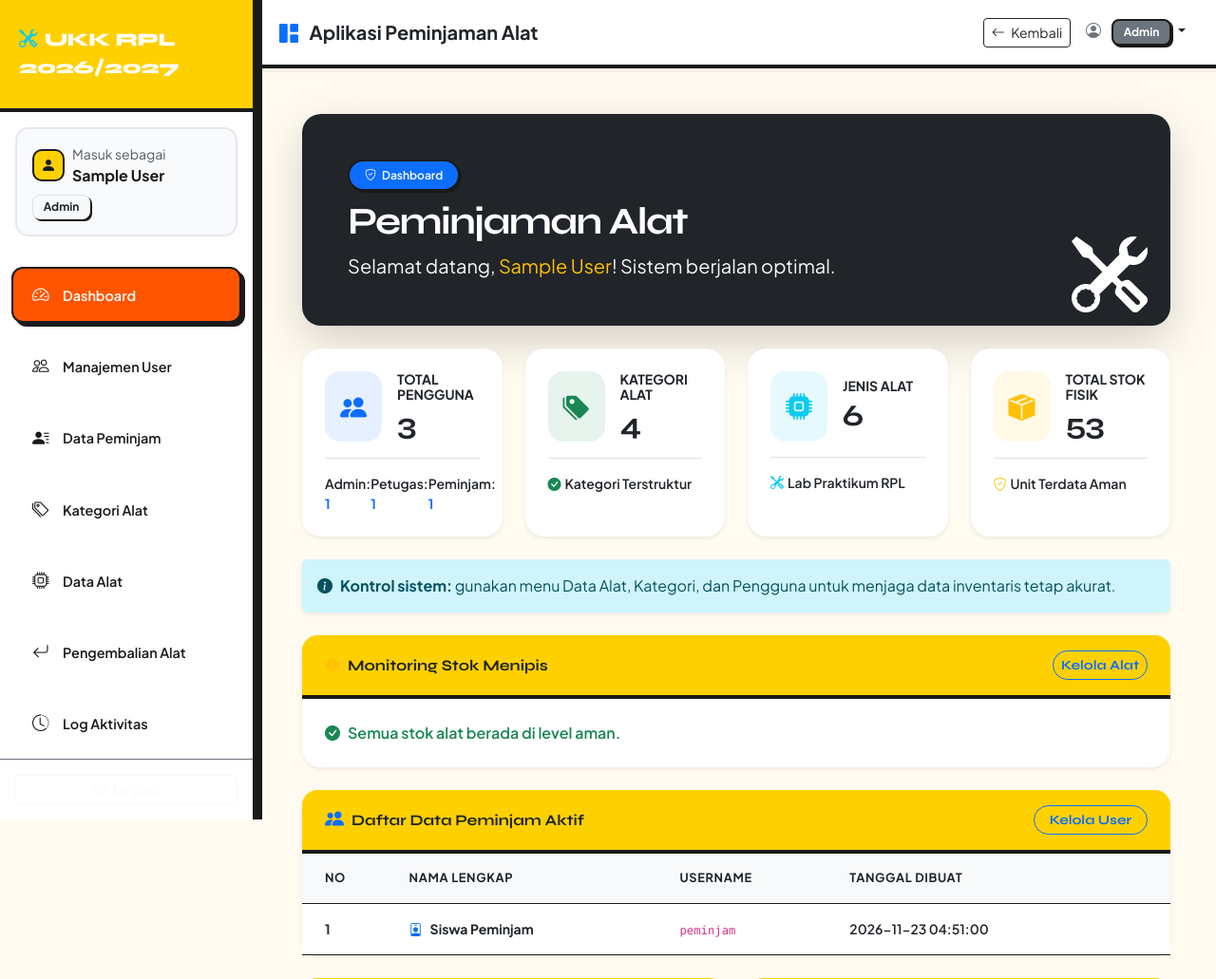
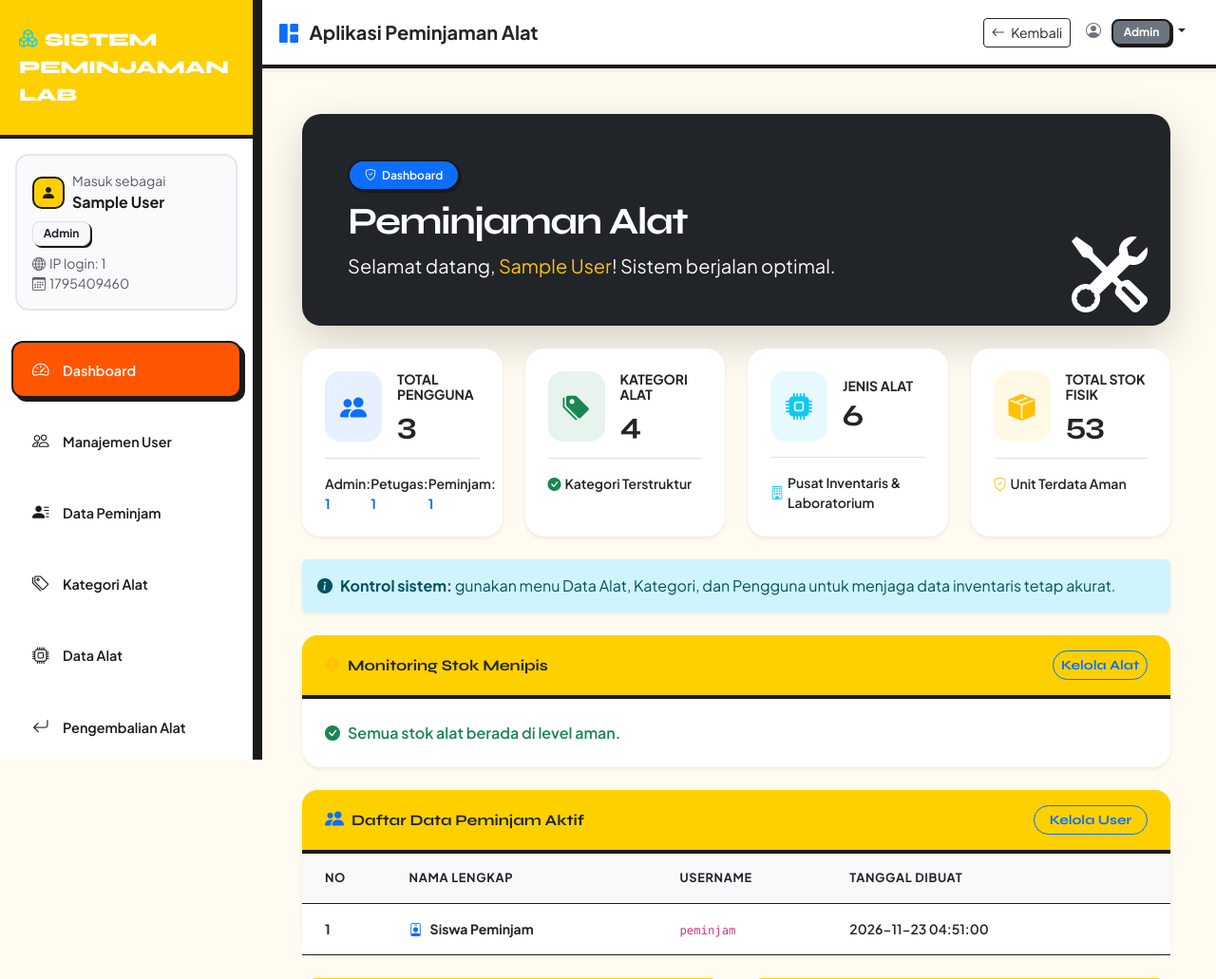
Before and after one commit to nndz865/aplikasi-peminjaman, a PHP site: page /aplikasi-peminjaman/public/index.php?route=admin/dashboard in a window 1280 px wide. Shown: the top 1031 px of the page at 95% size. Run offline with PHP 8.4, Linux system fonts and the light colour scheme; the visitor is signed in with stand-in values (Sample User, id 1); data comes from the database, SQL or seed files in the repository; both versions use the stored data as it was after the commit.

Commit message:
feat: enhance UI/UX, professionalize system across all roles, and remove all RPL references

```diff
--- a/config/app.php
+++ b/config/app.php
@@ -1,6 +1,6 @@
 <?php
 return [
-    'app_name' => 'Aplikasi Peminjaman Alat UKK RPL',
+    'app_name' => 'Sistem Peminjaman Lab',
     'app_version' => '1.0.0',
     'base_url' => 'http://localhost/aplikasi-peminjaman/public',
     'denda_per_hari' => 5000.00
--- a/controllers/AuthController.php
+++ b/controllers/AuthController.php
@@ -32,6 +32,8 @@ class AuthController {
                 $_SESSION['nama_lengkap'] = $user['nama_lengkap'];
                 $_SESSION['username'] = $user['username'];
                 $_SESSION['role'] = $user['role'];
+                $_SESSION['login_ip'] = $_SERVER['REMOTE_ADDR'] ?? 'Tidak diketahui';
+                $_SESSION['login_at'] = date('Y-m-d H:i:s');
 
                 $logModel = new LogAktivitas();
                 $logModel->catat($user['id_user'], 'LOGIN', 'Pengguna ' . $user['username'] . ' berhasil login.');
--- a/views/admin/dashboard.php
+++ b/views/admin/dashboard.php
@@ -1,5 +1,5 @@
 <?php
-$page_title = 'Dashboard Admin - Aplikasi Peminjaman Alat UKK RPL';
+$page_title = 'Dashboard Admin - Sistem Peminjaman Lab';
 require_once __DIR__ . '/../layouts/header.php';
 require_once __DIR__ . '/../layouts/sidebar.php';
 require_once __DIR__ . '/../layouts/navbar.php';
@@ -85,7 +85,7 @@ $daftarPeminjam = $userModel->getAll('peminjam');
                     </div>
                 </div>
                 <div class="mt-3 pt-3 border-top text-dark small fw-semibold d-flex align-items-center">
-                    <i class="bi bi-tools text-info me-1"></i> Lab Praktikum RPL
+                    <i class="bi bi-building text-info me-1"></i> Pusat Inventaris & Laboratorium
                 </div>
             </div>
         </div>
--- a/views/admin/log-aktivitas/index.php
+++ b/views/admin/log-aktivitas/index.php
@@ -1,5 +1,5 @@
 <?php
-$page_title = 'Log Aktivitas Sistem - Aplikasi Peminjaman Alat UKK RPL';
+$page_title = 'Log Aktivitas Sistem - Sistem Peminjaman Lab';
 require_once __DIR__ . '/../../layouts/header.php';
 require_once __DIR__ . '/../../layouts/sidebar.php';
 require_once __DIR__ . '/../../layouts/navbar.php';
--- a/views/admin/peminjam.php
+++ b/views/admin/peminjam.php
@@ -1,5 +1,5 @@
 <?php
-$page_title = 'Data Peminjam - Aplikasi Peminjaman Alat UKK RPL';
+$page_title = 'Data Peminjam - Sistem Peminjaman Lab';
 require_once __DIR__ . '/../layouts/header.php';
 require_once __DIR__ . '/../layouts/sidebar.php';
 require_once __DIR__ . '/../layouts/navbar.php';
--- a/views/admin/pengembalian.php
+++ b/views/admin/pengembalian.php
@@ -1,5 +1,5 @@
 <?php
-$page_title = 'Monitoring Pengembalian Alat - Aplikasi Peminjaman Alat UKK RPL';
+$page_title = 'Monitoring Pengembalian Alat - Sistem Peminjaman Lab';
 require_once __DIR__ . '/../layouts/header.php';
 require_once __DIR__ . '/../layouts/sidebar.php';
 require_once __DIR__ . '/../layouts/navbar.php';
--- a/views/auth/login.php
+++ b/views/auth/login.php
@@ -1,5 +1,5 @@
 <?php
-$page_title = 'Login - Aplikasi Peminjaman Alat UKK RPL';
+$page_title = 'Login - Sistem Peminjaman Lab';
 require_once __DIR__ . '/../layouts/header.php';
 $config = include __DIR__ . '/../../config/app.php';
 ?>
--- a/views/layouts/header.php
+++ b/views/layouts/header.php
@@ -6,7 +6,7 @@ $config = include __DIR__ . '/../../config/app.php';
 <head>
     <meta charset="UTF-8">
     <meta name="viewport" content="width=device-width, initial-scale=1.0">
-    <title><?php echo $page_title ?? 'Aplikasi Peminjaman Alat UKK RPL'; ?></title>
+    <title><?php echo $page_title ?? 'Sistem Peminjaman Lab'; ?></title>
     <!-- Bootstrap 5 CSS -->
     <link href="https://cdn.jsdelivr.net/npm/bootstrap@5.3.2/dist/css/bootstrap.min.css" rel="stylesheet">
     <!-- Bootstrap Icons -->
@@ -45,6 +45,8 @@ $config = include __DIR__ . '/../../config/app.php';
             top: 0;
             left: 0;
             width: 270px;
+            height: 100vh;
+            overflow-y: auto;
             z-index: 100;
             box-shadow: 6px 0 0 0 var(--ov-border);
         }
--- a/views/layouts/sidebar.php
+++ b/views/layouts/sidebar.php
@@ -5,7 +5,7 @@ $config = include __DIR__ . '/../../config/app.php';
 <!-- Sidebar -->
 <div id="appSidebar" class="sidebar d-flex flex-column flex-shrink-0">
     <div class="brand text-white">
-        <i class="bi bi-tools text-info me-2"></i>UKK RPL 2026/2027
+        <i class="bi bi-boxes text-info me-2"></i>SISTEM PEMINJAMAN LAB
     </div>
     <div class="sidebar-user mx-3 mt-3 mb-2 p-3">
         <div class="d-flex align-items-center gap-2">
@@ -16,6 +16,8 @@ $config = include __DIR__ . '/../../config/app.php';
             </div>
         </div>
         <span class="badge bg-light text-dark border mt-2 text-capitalize"><?php echo htmlspecialchars($role); ?></span>
+        <div class="small text-muted mt-2"><i class="bi bi-globe2 me-1"></i>IP login: <?php echo htmlspecialchars($_SESSION['login_ip'] ?? 'Tidak tersedia'); ?></div>
+        <div class="small text-muted"><i class="bi bi-calendar3 me-1"></i><?php echo htmlspecialchars($_SESSION['login_at'] ?? ''); ?></div>
     </div>
     <ul class="nav nav-pills flex-column mb-auto mt-3">
         <?php if ($role === 'admin'): ?>
--- a/views/peminjam/dashboard.php
+++ b/views/peminjam/dashboard.php
@@ -1,5 +1,5 @@
 <?php
-$page_title = 'Dashboard Peminjam - Aplikasi Peminjaman Alat UKK RPL';
+$page_title = 'Dashboard Peminjam - Sistem Peminjaman Lab';
 require_once __DIR__ . '/../layouts/header.php';
 require_once __DIR__ . '/../layouts/sidebar.php';
 require_once __DIR__ . '/../layouts/navbar.php';
--- a/views/peminjam/pengembalian.php
+++ b/views/peminjam/pengembalian.php
@@ -1,5 +1,5 @@
 <?php
-$page_title = 'Pengembalian Alat - Aplikasi Peminjaman Alat UKK RPL';
+$page_title = 'Pengembalian Alat - Aplikasi Peminjaman Alat UKK';
 require_once __DIR__ . '/../layouts/header.php';
 require_once __DIR__ . '/../layouts/sidebar.php';
 require_once __DIR__ . '/../layouts/navbar.php';
--- a/views/petugas/dashboard.php
+++ b/views/petugas/dashboard.php
@@ -1,5 +1,5 @@
 <?php
-$page_title = 'Dashboard Petugas - Aplikasi Peminjaman Alat UKK RPL';
+$page_title = 'Dashboard Petugas - Sistem Peminjaman Lab';
 require_once __DIR__ . '/../layouts/header.php';
 require_once __DIR__ . '/../layouts/sidebar.php';
 require_once __DIR__ . '/../layouts/navbar.php';
--- a/views/petugas/laporan/index.php
+++ b/views/petugas/laporan/index.php
@@ -1,5 +1,5 @@
 <?php
-$page_title = 'Laporan Transaksi - Aplikasi Peminjaman Alat UKK RPL';
+$page_title = 'Laporan Transaksi - Sistem Peminjaman Lab';
 require_once __DIR__ . '/../../layouts/header.php';
 require_once __DIR__ . '/../../layouts/sidebar.php';
 require_once __DIR__ . '/../../layouts/navbar.php';
@@ -57,7 +57,7 @@ $endDateVal = $_GET['end_date'] ?? '';
 <div class="card border-0 shadow-sm">
     <div class="card-body">
         <div class="text-center mb-4 d-none d-print-block">
-            <h4 class="fw-bold mb-1">LAPORAN PEMINJAMAN ALAT PRAKTIKUM UKK RPL</h4>
+            <h4 class="fw-bold mb-1">LAPORAN PEMINJAMAN ALAT PRAKTIKUM & INVENTARIS</h4>
             <p class="text-muted small mb-0">Dicetak pada: <?php echo date('d-m-Y H:i:s'); ?> oleh <?php echo htmlspecialchars($_SESSION['nama_lengkap'] ?? 'Petugas'); ?></p>
             <hr>
         </div>
```
Also changed, not shown: database/db_peminjaman.sql (+5 -5 lines), docs/Evaluasi.md (+1 -1 lines), docs/deskripsi_alur.md (+1 -1 lines), docs/laporan_pengujian.md (+3 -3 lines), views/peminjam/daftar-alat.php (+16 -9 lines), README.md.
